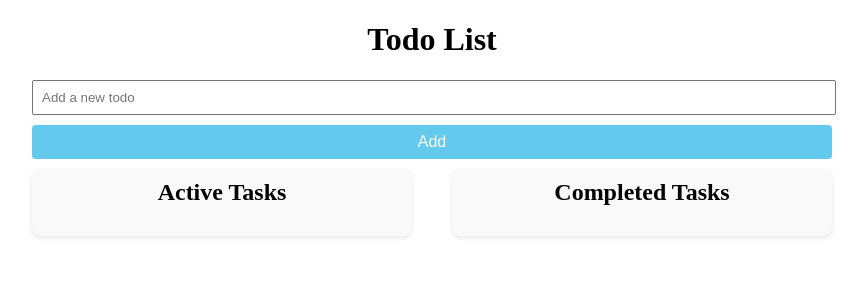
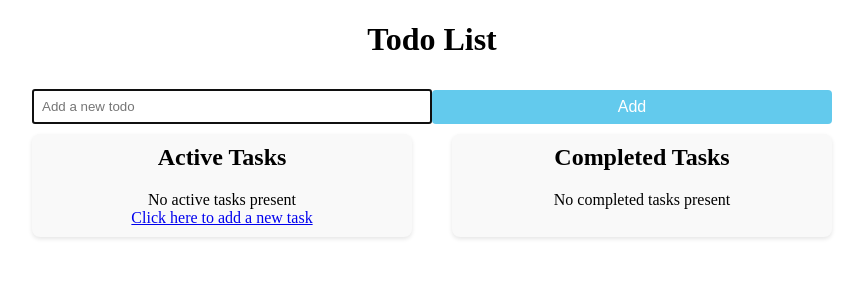
Before and after one commit to PalgunaSE2021/todo-list, an Angular app: page / in a window 1280 px wide. Shown: the top 300 px of the page, without its empty margins (208-1075 px from the left). Built offline with nearby package versions, Linux system fonts and the light colour scheme.

Commit message:
implemented zero state case

```diff
--- a/src/app/todo/todo.component.html
+++ b/src/app/todo/todo.component.html
@@ -1,19 +1,26 @@
 <div class="todo-container">
   <h1>Todo List</h1>
-  <input
-    [(ngModel)]="newTodoTitle"
-    placeholder="Add a new todo"
-    (keydown.enter)="addTodo()"
-  />
+  <div class="input-container">
+    <input
+      #newTaskInput
+      [(ngModel)]="newTodoTitle"
+      placeholder="Add a new todo"
+      (keydown.enter)="addTodo()"
+    />
+    <button (click)="addTodo()">Add</button>
+  </div>
   <div class="error-container">
     <div *ngIf="errorMessage" class="error">{{ errorMessage }}</div>
   </div>
-  <button (click)="addTodo()">Add</button>
 
   <div class="todo-lists">
     <div class="todo-list">
       <h2>Active Tasks</h2>
       <ul>
+        <div *ngIf="activeTodos.length === 0">
+          No active tasks present <br />
+          <a href="#" (click)="focusAddTask()">Click here to add a new task</a>
+        </div>
         <li *ngFor="let todo of activeTodos">
           <app-todo-item
             [todo]="todo"
@@ -27,6 +34,9 @@
     <div class="todo-list">
       <h2>Completed Tasks</h2>
       <ul>
+        <div *ngIf="completedTodos.length === 0">
+          No completed tasks present
+        </div>
         <li *ngFor="let todo of completedTodos">
           <app-todo-item
             [todo]="todo"
--- a/src/app/todo/todo.component.scss
+++ b/src/app/todo/todo.component.scss
@@ -2,6 +2,18 @@
   max-width: 800px;
   margin: 0 auto;
   text-align: center;
+}
+
+.input-container {
+  display: flex;
+  align-items: center;
+  justify-content: center;
+  margin-bottom: 10px;
+}
+
+input {
+  padding: 8px;
+  width: calc(100% - 24px);
 }
 
 .todo-lists {
@@ -19,12 +31,6 @@
 
 .todo-list h2 {
   margin-top: 0;
-}
-
-input {
-  padding: 8px;
-  width: calc(100% - 16px);
-  margin-bottom: 10px;
 }
 
 button {
--- a/src/app/todo/todo.component.ts
+++ b/src/app/todo/todo.component.ts
@@ -1,4 +1,10 @@
-import { Component, OnInit } from '@angular/core';
+import {
+  Component,
+  OnInit,
+  ViewChild,
+  ElementRef,
+  AfterViewInit,
+} from '@angular/core';
 import { CommonModule } from '@angular/common';
 import { FormsModule } from '@angular/forms';
 import { Todo } from '../todo.model';
@@ -11,13 +17,15 @@ import { TodoItemComponent } from '../todo-item/todo-item.component';
   standalone: true,
   imports: [CommonModule, FormsModule, TodoItemComponent],
 })
-export class TodoComponent implements OnInit {
+export class TodoComponent implements OnInit, AfterViewInit {
+  @ViewChild('newTaskInput') newTodoInput!: ElementRef<HTMLInputElement>;
+
   newTodoTitle: string = '';
   todos: Todo[] = [];
   errorMessage: string = '';
 
-  ngOnInit(): void {
-    this.loadTodos();
+  focusAddTask(): void {
+    this.newTodoInput.nativeElement.focus();
   }
 
   addTodo(): void {
@@ -76,4 +84,12 @@ export class TodoComponent implements OnInit {
   get completedTodos(): Todo[] {
     return this.todos.filter((todo) => todo.completed);
   }
+
+  ngAfterViewInit(): void {
+    this.focusAddTask();
+  }
+
+  ngOnInit(): void {
+    this.loadTodos();
+  }
 }
```
